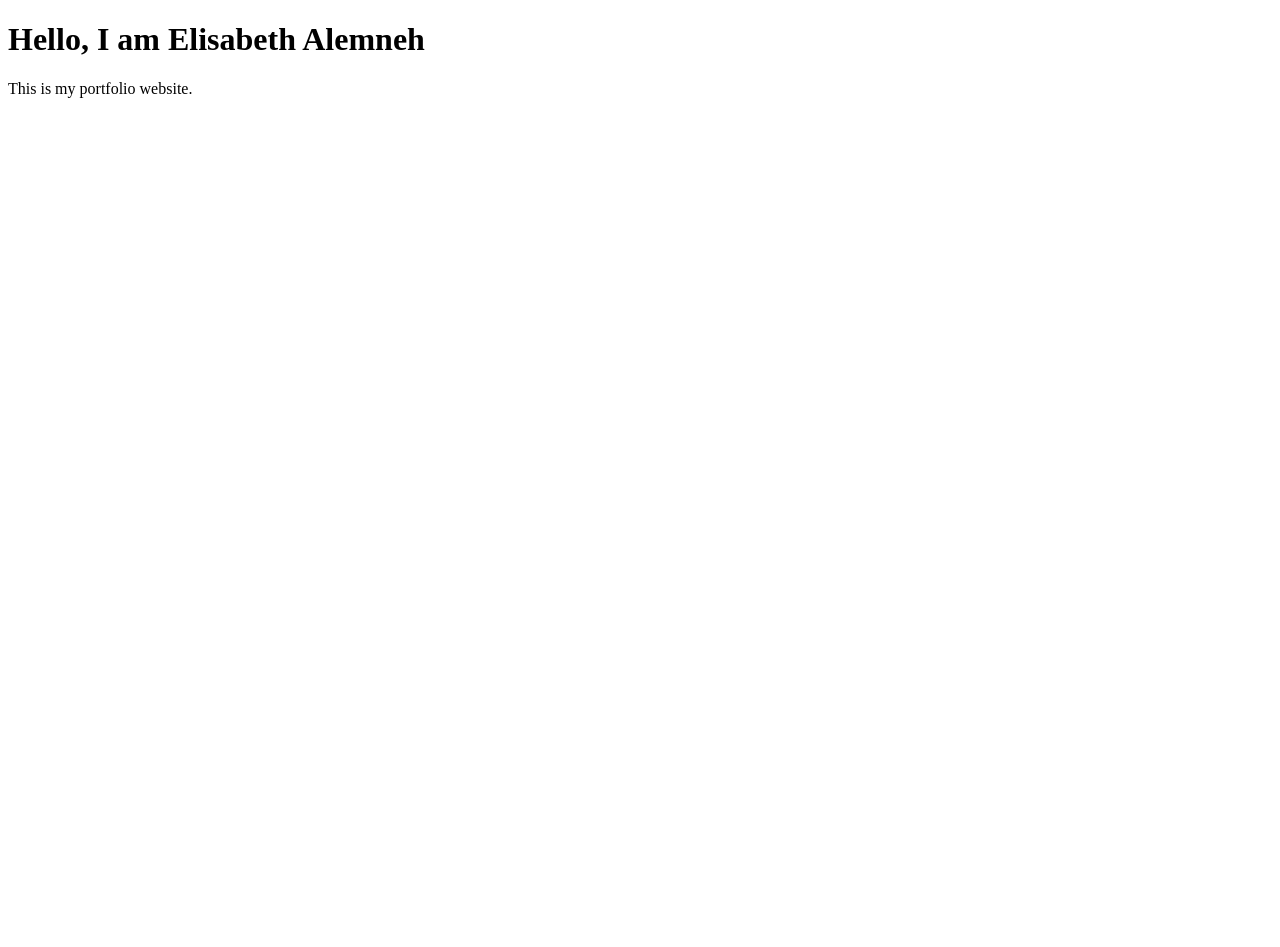
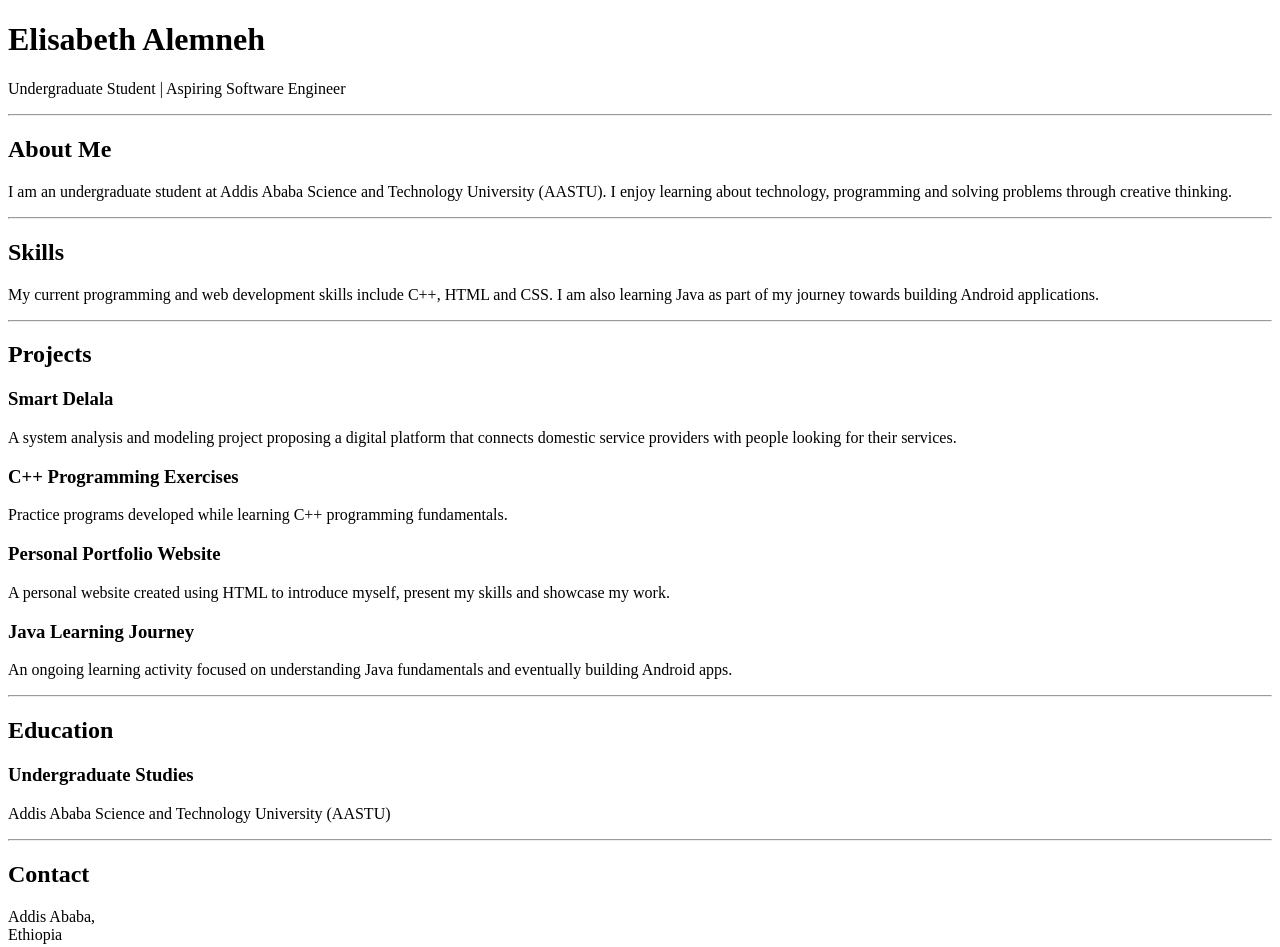
Before and after one commit to elisabethalemneh-hash/portfolio, a plain HTML site: page index.html in a window 1280 px wide. Before the commit the page ends 800 px from the top, so only its background shows below. Drawn offline with Linux system fonts and the light colour scheme.

Commit message:
Add homepage sections and heading hierarchy

```diff
--- a/index.html
+++ b/index.html
@@ -6,7 +6,74 @@
     <title>Elisabeth Alemneh | Portfolio</title>
 </head>
 <body>
-    <h1>Hello, I am Elisabeth Alemneh</h1>
-    <p>This is my portfolio website.</p>
+
+    <h1>Elisabeth Alemneh</h1>
+    <p>Undergraduate Student | Aspiring Software Engineer</p>
+
+    <hr>
+
+    <h2>About Me</h2>
+    <p>
+        I am an undergraduate student at Addis Ababa Science
+        and Technology University (AASTU). I enjoy learning
+        about technology, programming and solving problems
+        through creative thinking.
+    </p>
+
+    <hr>
+
+    <h2>Skills</h2>
+    <p>
+        My current programming and web development skills
+        include C++, HTML and CSS. I am also learning Java
+        as part of my journey towards building Android applications.
+    </p>
+
+    <hr>
+
+    <h2>Projects</h2>
+
+    <h3>Smart Delala</h3>
+    <p>
+        A system analysis and modeling project proposing
+        a digital platform that connects domestic service
+        providers with people looking for their services.
+    </p>
+
+    <h3>C++ Programming Exercises</h3>
+    <p>
+        Practice programs developed while learning
+        C++ programming fundamentals.
+    </p>
+
+    <h3>Personal Portfolio Website</h3>
+    <p>
+        A personal website created using HTML to introduce
+        myself, present my skills and showcase my work.
+    </p>
+
+    <h3>Java Learning Journey</h3>
+    <p>
+        An ongoing learning activity focused on understanding
+        Java fundamentals and eventually building Android apps.
+    </p>
+
+    <hr>
+
+    <h2>Education</h2>
+
+    <h3>Undergraduate Studies</h3>
+    <p>
+        Addis Ababa Science and Technology University (AASTU)
+    </p>
+
+    <hr>
+
+    <h2>Contact</h2>
+    <p>
+        Addis Ababa,<br>
+        Ethiopia
+    </p>
+
 </body>
 </html>
```
